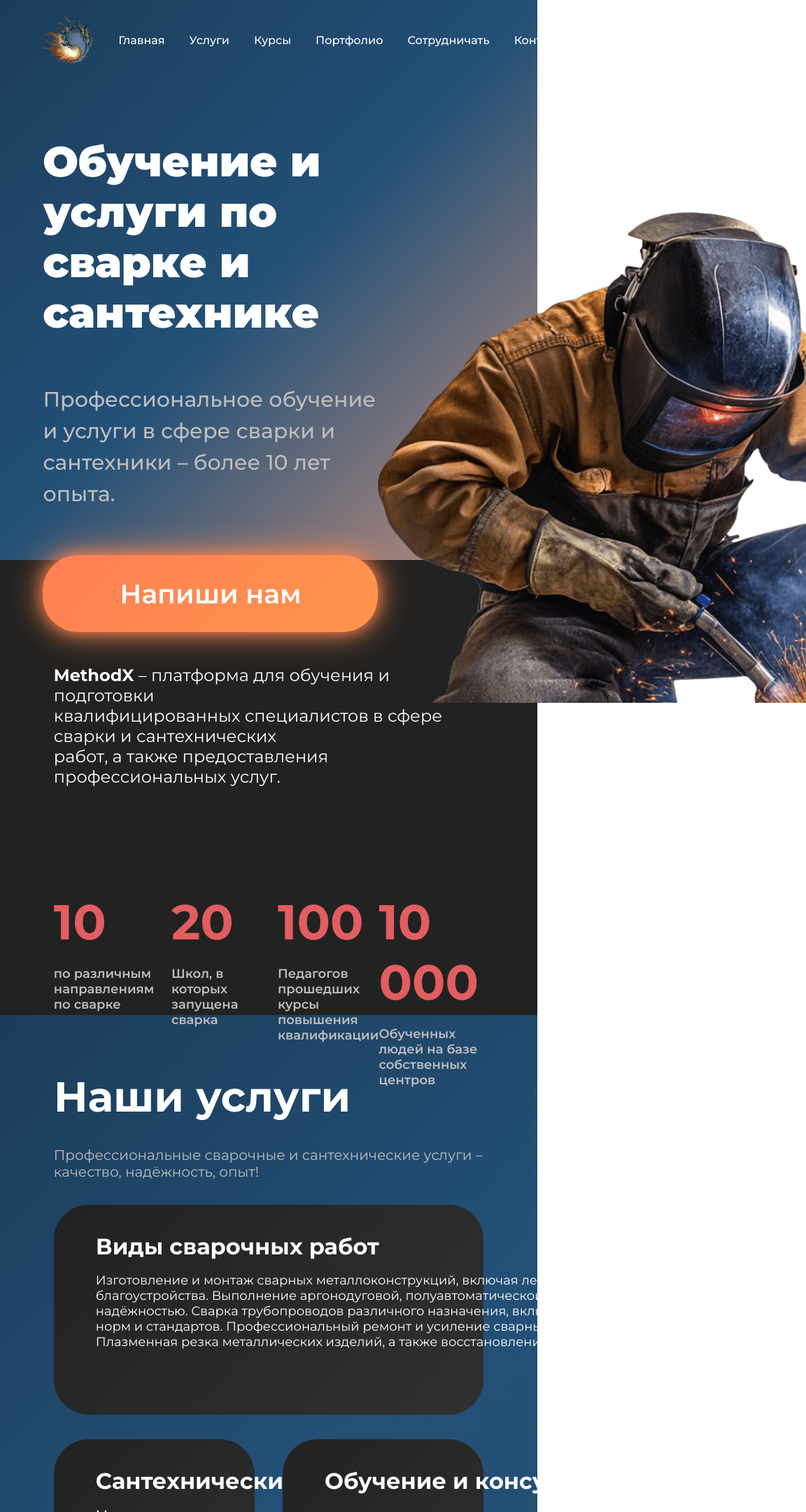
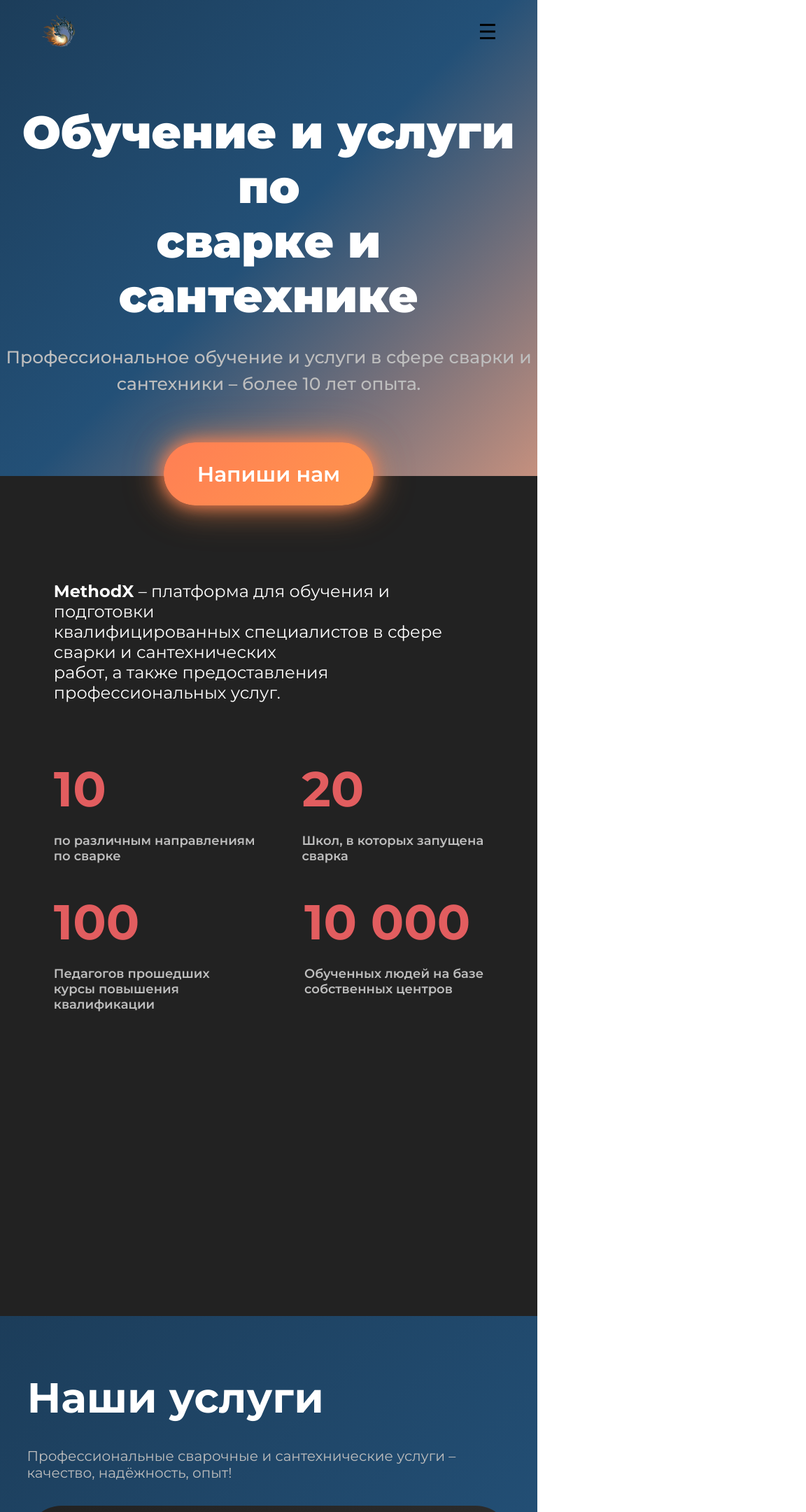
Before and after one commit to stweeeezy1/weld, a React (Vite) app: page / in a window 768 px wide. Shown: the top 2160 px of the page at 70% size, 1152 px wide, since content can reach past the window. Built offline with nearby package versions, Linux system fonts and the light colour scheme.

Commit message:
started doing mobile friendly app

```diff
--- a/src/components/Header/Header.jsx
+++ b/src/components/Header/Header.jsx
@@ -1,11 +1,21 @@
 import styles from "/src/components/Header/Header.module.css";
+import { useState } from "react";
 
 export default function Header() {
+  const [isMenuOpen, setIsMenuOpen] = useState(false);
+
+  const toggleMenu = () => {
+    setIsMenuOpen(!isMenuOpen);
+  };
+
   return (
     <header className={styles.header_container}>
       <div className={styles.header}>
         <img src="/assets/logo.png" alt="Logo" className={styles.logo} />
-        <nav className={styles.nav}>
+        <div className={styles.menu_icon} onClick={toggleMenu}>
+          ☰
+        </div>
+        <nav className={`${styles.nav} ${isMenuOpen ? styles.nav_open : ""}`}>
           <ul>
             <li>Главная</li>
             <li>Услуги</li>
--- a/src/components/Header/Header.module.css
+++ b/src/components/Header/Header.module.css
@@ -1,6 +1,7 @@
 .header_container {
   background: var(--gradient-bg);
   height: 100vh;
+  width: 100%;
   display: flex;
   flex-direction: column;
   align-items: center;
@@ -18,6 +19,12 @@
 .logo {
   width: 77px;
   height: 75px;
+}
+
+.menu_icon {
+  display: none; /* Скрываем иконку на десктопах */
+  font-size: 30px;
+  cursor: pointer;
 }
 
 .nav ul {
@@ -94,3 +101,71 @@
   margin-top: 208px;
   margin-right: 150px;
 }
+
+@media (min-width: 481px) and (max-width: 768px) {
+  .menu_icon {
+    display: block;
+  }
+  .logo {
+    width: 50px;
+    height: 50px;
+  }
+  .nav {
+    border-radius: 20px;
+    display: none;
+    position: absolute;
+    top: 50px;
+    left: 300px;
+    width: 40%;
+    background: var(--color-text);
+    flex-direction: column;
+    align-items: center;
+  }
+
+  .nav.nav_open {
+    display: flex;
+  }
+
+  .nav ul {
+    flex-direction: column;
+  }
+
+  .nav li {
+    margin: 15px 0;
+    color: var(--color-bg);
+  }
+
+  .header_main {
+    flex-direction: column;
+    margin-top: 50px;
+  }
+
+  .header_main_text {
+    margin-left: 0;
+    text-align: center;
+  }
+
+  .header_main_text h1 {
+    margin-top: 100px;
+    font-size: 65px;
+  }
+
+  .header_main_text h3 {
+    font-size: 25px;
+    margin-top: 30px;
+  }
+
+  .header_main_text button {
+    width: 100%;
+    max-width: 300px;
+    height: 90px;
+    font-size: 30px;
+  }
+
+  .header_main_image {
+    display: none;
+  }
+  .header_container {
+    height: 85vh;
+  }
+}
--- a/src/components/Info/Info.module.css
+++ b/src/components/Info/Info.module.css
@@ -28,3 +28,16 @@
   font-size: 18px;
   font-weight: 600;
 }
+@media (min-width: 481px) and (max-width: 768px) {
+  .info_container {
+    height: 1200px;
+  }
+  .info_company_numbers {
+    display: flex;
+    flex-wrap: wrap;
+    margin-top: 40px;
+  }
+  .info_stat {
+    margin-top: 40px;
+  }
+}
--- a/src/components/Services/Services.module.css
+++ b/src/components/Services/Services.module.css
@@ -2,7 +2,7 @@
   background: var(--gradient-bg4);
   display: flex;
   justify-content: center;
-  height: 1400px;
+  max-height: 1400px;
 }
 .servicesContainerMain {
   width: 80%;
@@ -30,21 +30,25 @@
 .servicesBlock4 {
   margin-top: 35px;
   width: 100%;
-  height: 300px;
+  min-height: 300px;
   border-radius: 50px;
   background: var(--gradient-bg2);
   color: var(--color-text);
   display: grid;
+  display: flex;
+  flex-wrap: wrap;
 }
 .servicesBlock2,
 .servicesBlock3 {
   margin-top: 35px;
-  height: 300px;
+  max-height: 300px;
   width: calc(50% - 20px);
   border-radius: 50px;
   background: var(--gradient-bg2);
   color: var(--color-text);
   display: grid;
+  display: flex;
+  flex-wrap: wrap;
 }
 
 .blockHead1,
@@ -78,3 +82,53 @@
 .blockHead4 {
   margin-left: 60px;
 }
+
+@media (min-width: 481px) and (max-width: 768px) {
+  .servicesContainerMain {
+    width: 90%;
+  }
+
+  .servicesBlock1,
+  .servicesBlock2,
+  .servicesBlock3,
+  .servicesBlock4 {
+    width: 100%;
+    display: flex;
+    flex-wrap: wrap;
+  }
+  .servicesContainer {
+    background: var(--gradient-bg4);
+    max-height: 200vh;
+  }
+  .blockInfo1,
+  .blockHead1,
+  .blockInfo2,
+  .blockHead2,
+  .blockInfo3,
+  .blockHead3,
+  .blockInfo4,
+  .blockHead4 {
+    margin-left: 30px;
+    margin-right: 30px;
+  }
+  .blockInfo1,
+  .blockInfo2,
+  .blockInfo3,
+  .blockInfo4 {
+    font-size: 14px;
+  }
+  .servicesBlock1 {
+    min-height: 350px;
+  }
+  .twoBlocksContainer {
+    display: block;
+    justify-content: space-between;
+    gap: 35px;
+  }
+  .blockInfo1,
+  .blockInfo2,
+  .blockInfo3,
+  .blockInfo4 {
+    margin-top: 10px;
+  }
+}
--- a/src/components/Services/data.js
+++ b/src/components/Services/data.js
@@ -7,7 +7,7 @@ export const servicesData = {
       id: 1,
       title: "Виды сварочных работ",
       content:
-        "Изготовление и монтаж сварных металлоконструкций, включая лестницы, заборы, каркасы и другие элементы для строительства и благоустройства. Выполнение аргонодуговой, полуавтоматической и электросварки для соединения различных металлов с высокой точностью и надёжностью. Сварка трубопроводов различного назначения, включая водоснабжение, отопление и газовые магистрали, с соблюдением всех норм и стандартов. Профессиональный ремонт и усиление сварных соединений, восстановление прочности и долговечности конструкций. Плазменная резка металлических изделий, а также восстановление и доработка деталей для продления их срока службы.",
+        " Изготовление и монтаж металлоконструкций: лестницы, заборы, каркасы для строительства и благоустройства. Виды сварки: аргонодуговая, полуавтоматическая, электросварка для соединения металлов с высокой точностью. Сварка трубопроводов: водоснабжение, отопление, газовые магистрали с соблюдением стандартов. Ремонт и усиление: восстановление прочности сварных соединений. Плазменная резка и доработка: восстановление и продление срока службы деталей.",
     },
     {
       id: 2,
```
Also changed, not shown: src/components/lol.txt (deleted).
